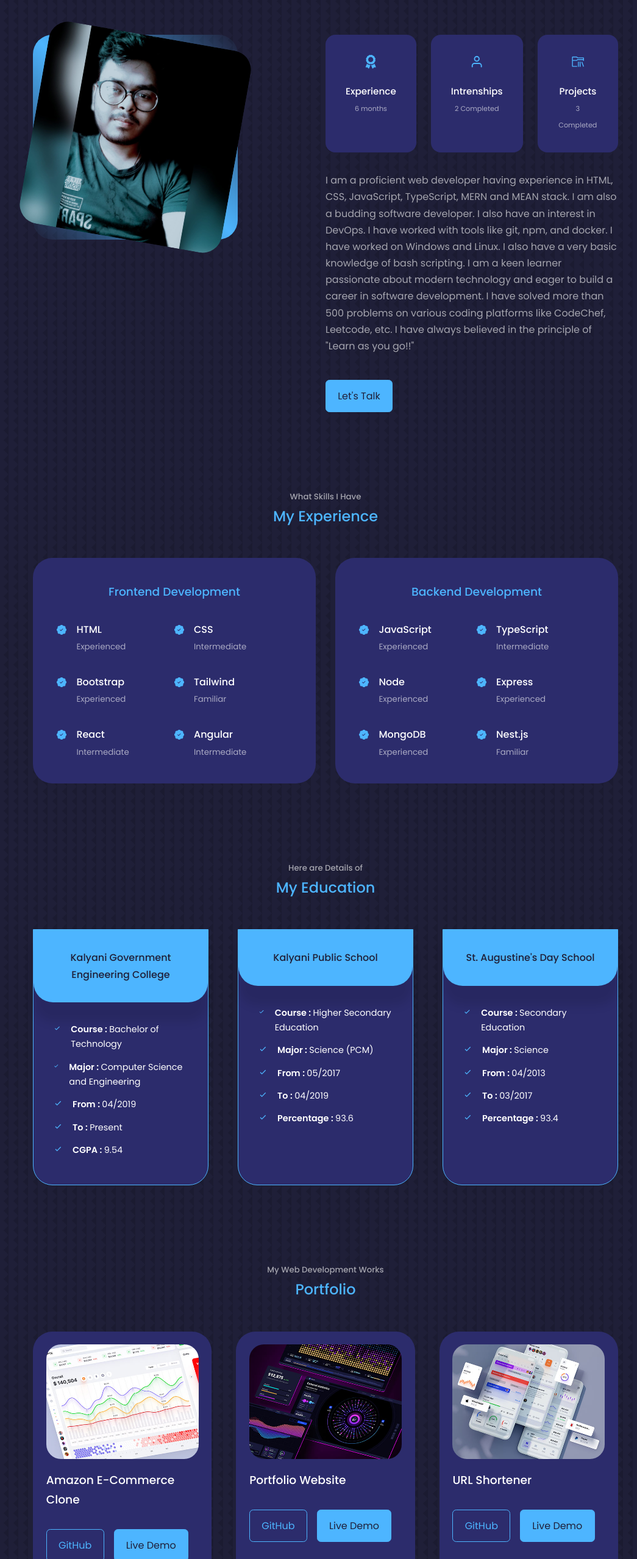
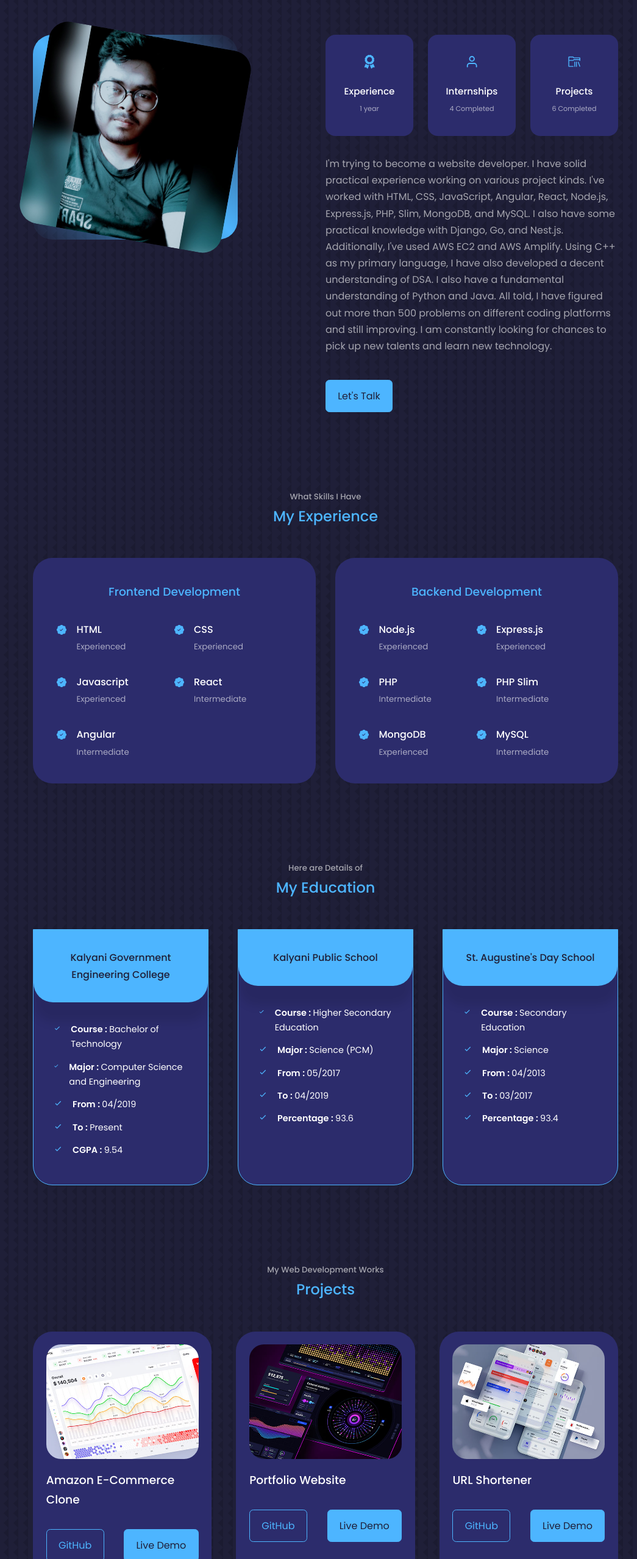
Before and after one commit to dip4012/portfolio-website, a React (Create React App) app: page / in a window 1280 px wide. Shown: the part 982-3539 px from the top of the page at 61% size, without its empty margins (106-1151 px from the left). Built offline with nearby package versions, Linux system fonts and the light colour scheme.

Commit message:
Updated 08 Jan 2023

```diff
--- a/src/components/About/About.css
+++ b/src/components/About/About.css
@@ -1,4 +1,5 @@
 .about__container {
+	width: 100%;
 	display: grid;
 	grid-template-columns: 35% 50%;
 	gap: 15%;
@@ -33,16 +34,17 @@
 }
 
 .about__cards {
-	display: grid;
-	grid-template-columns: repeat(3, 1fr);
+	display: flex;
 	gap: 1.5rem;
 }
 
 .about__card {
+	flex: 1 1 0px;
+	width: 0;
 	background: var(--color-bg-variant);
 	border: 1px solid transparent;
 	border-radius: 1rem;
-	padding: 2rem;
+	padding-block: 2rem;
 	text-align: center;
 	transition: var(--transition);
 }
--- a/src/components/About/About.jsx
+++ b/src/components/About/About.jsx
@@ -1,9 +1,9 @@
-import React from "react";
-import "./About.css";
-import ME from "../../assets/me-about.jpg";
-import { FaAward } from "react-icons/fa";
-import { FiUser } from "react-icons/fi";
-import { VscFolderLibrary } from "react-icons/vsc";
+import React from "react"
+import "./About.css"
+import ME from "../../assets/me-about.jpg"
+import { FaAward } from "react-icons/fa"
+import { FiUser } from "react-icons/fi"
+import { VscFolderLibrary } from "react-icons/vsc"
 
 const About = () => {
 	return (
@@ -23,32 +23,33 @@ const About = () => {
 						<article className="about__card">
 							<FaAward className="about__icon" />
 							<h5>Experience</h5>
-							<small>6 months</small>
+							<small>1 year</small>
 						</article>
 
 						<article className="about__card">
 							<FiUser className="about__icon" />
-							<h5>Intrenships</h5>
-							<small>2 Completed</small>
+							<h5>Internships</h5>
+							<small>4 Completed</small>
 						</article>
 
 						<article className="about__card">
 							<VscFolderLibrary className="about__icon" />
 							<h5>Projects</h5>
-							<small>3 Completed</small>
+							<small>6 Completed</small>
 						</article>
 					</div>
 
 					<p>
-						I am a proficient web developer having experience in HTML, CSS,
-						JavaScript, TypeScript, MERN and MEAN stack. I am also a budding
-						software developer. I also have an interest in DevOps. I have worked
-						with tools like git, npm, and docker. I have worked on Windows and
-						Linux. I also have a very basic knowledge of bash scripting. I am a
-						keen learner passionate about modern technology and eager to build a
-						career in software development. I have solved more than 500 problems
-						on various coding platforms like CodeChef, Leetcode, etc. I have
-						always believed in the principle of "Learn as you go!!"
+						I'm trying to become a website developer. I have solid practical
+						experience working on various project kinds. I've worked with HTML, CSS,
+						JavaScript, Angular, React, Node.js, Express.js, PHP, Slim, MongoDB, and
+						MySQL. I also have some practical knowledge with Django, Go, and Nest.js.
+						Additionally, I've used AWS EC2 and AWS Amplify. Using C++ as my primary
+						language, I have also developed a decent understanding of DSA. I also have
+						a fundamental understanding of Python and Java. All told, I have figured
+						out more than 500 problems on different coding platforms and still
+						improving. I am constantly looking for chances to pick up new talents and
+						learn new technology.
 					</p>
 
 					<a href="#contact" className="btn btn-primary">
@@ -57,7 +58,7 @@ const About = () => {
 				</div>
 			</div>
 		</section>
-	);
-};
+	)
+}
 
-export default About;
+export default About
--- a/src/components/Experience/Experience.jsx
+++ b/src/components/Experience/Experience.jsx
@@ -1,6 +1,6 @@
-import React from "react";
-import "./Experience.css";
-import { BsPatchCheckFill } from "react-icons/bs";
+import React from "react"
+import "./Experience.css"
+import { BsPatchCheckFill } from "react-icons/bs"
 
 const Experience = () => {
 	return (
@@ -23,21 +23,14 @@ const Experience = () => {
 							<BsPatchCheckFill className="experience__detailsIcons" />
 							<div>
 								<h4>CSS</h4>
-								<small className="text-light">Intermediate</small>
-							</div>
-						</article>
-						<article className="experience__details">
-							<BsPatchCheckFill className="experience__detailsIcons" />
-							<div>
-								<h4>Bootstrap</h4>
 								<small className="text-light">Experienced</small>
 							</div>
 						</article>
 						<article className="experience__details">
 							<BsPatchCheckFill className="experience__detailsIcons" />
 							<div>
-								<h4>Tailwind</h4>
-								<small className="text-light">Familiar</small>
+								<h4>Javascript</h4>
+								<small className="text-light">Experienced</small>
 							</div>
 						</article>
 						<article className="experience__details">
@@ -63,29 +56,29 @@ const Experience = () => {
 						<article className="experience__details">
 							<BsPatchCheckFill className="experience__detailsIcons" />
 							<div>
-								<h4>JavaScript</h4>
+								<h4>Node.js</h4>
 								<small className="text-light">Experienced</small>
 							</div>
 						</article>
 						<article className="experience__details">
 							<BsPatchCheckFill className="experience__detailsIcons" />
 							<div>
-								<h4>TypeScript</h4>
+								<h4>Express.js</h4>
+								<small className="text-light">Experienced</small>
+							</div>
+						</article>
+						<article className="experience__details">
+							<BsPatchCheckFill className="experience__detailsIcons" />
+							<div>
+								<h4>PHP</h4>
 								<small className="text-light">Intermediate</small>
 							</div>
 						</article>
 						<article className="experience__details">
 							<BsPatchCheckFill className="experience__detailsIcons" />
 							<div>
-								<h4>Node</h4>
-								<small className="text-light">Experienced</small>
-							</div>
-						</article>
-						<article className="experience__details">
-							<BsPatchCheckFill className="experience__detailsIcons" />
-							<div>
-								<h4>Express</h4>
-								<small className="text-light">Experienced</small>
+								<h4>PHP Slim</h4>
+								<small className="text-light">Intermediate</small>
 							</div>
 						</article>
 						<article className="experience__details">
@@ -98,15 +91,15 @@ const Experience = () => {
 						<article className="experience__details">
 							<BsPatchCheckFill className="experience__detailsIcons" />
 							<div>
-								<h4>Nest.js</h4>
-								<small className="text-light">Familiar</small>
+								<h4>MySQL</h4>
+								<small className="text-light">Intermediate</small>
 							</div>
 						</article>
 					</div>
 				</div>
 			</div>
 		</section>
-	);
-};
+	)
+}
 
-export default Experience;
+export default Experience
--- a/src/components/Portfolio/Portfolio.css
+++ b/src/components/Portfolio/Portfolio.css
@@ -28,6 +28,7 @@
 
 .portfolio__itemCta {
 	display: flex;
+	justify-content: space-between;
 	gap: 1rem;
 	margin-bottom: 1rem;
 }
--- a/src/components/Portfolio/Portfolio.jsx
+++ b/src/components/Portfolio/Portfolio.jsx
@@ -1,8 +1,11 @@
-import React from "react";
-import "./Portfolio.css";
-import IMG1 from "../../assets/portfolio1.jpg";
-import IMG2 from "../../assets/portfolio2.jpg";
-import IMG3 from "../../assets/portfolio3.jpg";
+import React from "react"
+import "./Portfolio.css"
+import IMG1 from "../../assets/portfolio1.jpg"
+import IMG2 from "../../assets/portfolio2.jpg"
+import IMG3 from "../../assets/portfolio3.jpg"
+import IMG4 from "../../assets/portfolio4.jpg"
+import IMG5 from "../../assets/portfolio5.png"
+import IMG6 from "../../assets/portfolio6.jpg"
 
 const data = [
 	{
@@ -13,26 +16,47 @@ const data = [
 		demo: "https://clone-edac6.web.app",
 	},
 	{
-		id: 1,
+		id: 2,
 		image: IMG2,
 		title: "Portfolio Website",
 		github: "https://github.com/dip4012/portfolio-website.git",
 		demo: "https://dibyendu.netlify.app/",
 	},
 	{
-		id: 1,
+		id: 3,
 		image: IMG3,
 		title: "URL Shortener",
 		github: "https://github.com/dip4012/URL-Shortener.git",
-		demo: "https://url-shortener-0412.herokuapp.com/",
+		demo: "https://url-shortener-production-00.up.railway.app",
 	},
-];
+	{
+		id: 4,
+		image: IMG4,
+		title: "Quizzical",
+		github: "https://github.com/dip4012/Quizzical.git",
+		demo: "https://url-shortener-production-00.up.railway.app",
+	},
+	{
+		id: 5,
+		image: IMG5,
+		title: "Tenzies Game",
+		github: "https://github.com/dip4012/Tenzies-game.git",
+		demo: "https://tenzies-game-production.up.railway.app",
+	},
+	{
+		id: 6,
+		image: IMG6,
+		title: "Comment System",
+		github: "https://github.com/dip4012/comment-system-frontend.git",
+		demo: "https://main.d2jjdcljtvsa9x.amplifyapp.com/",
+	},
+]
 
 const Portfolio = () => {
 	return (
 		<section id="portfolio">
 			<h5>My Web Development Works</h5>
-			<h2>Portfolio</h2>
+			<h2>Projects</h2>
 
 			<div className="container portfolio__container">
 				{data.map((item) => (
@@ -42,12 +66,7 @@ const Portfolio = () => {
 						</div>
 						<h3>{item.title}</h3>
 						<div className="portfolio__itemCta">
-							<a
-								href={item.github}
-								target="_blank"
-								className="btn"
-								rel="noreferrer"
-							>
+							<a href={item.github} target="_blank" className="btn" rel="noreferrer">
 								GitHub
 							</a>
 							<a
@@ -63,7 +82,7 @@ const Portfolio = () => {
 				))}
 			</div>
 		</section>
-	);
-};
+	)
+}
 
-export default Portfolio;
+export default Portfolio
```
Also changed, not shown: 1 other file (tests, documents, lock files or other folders).
